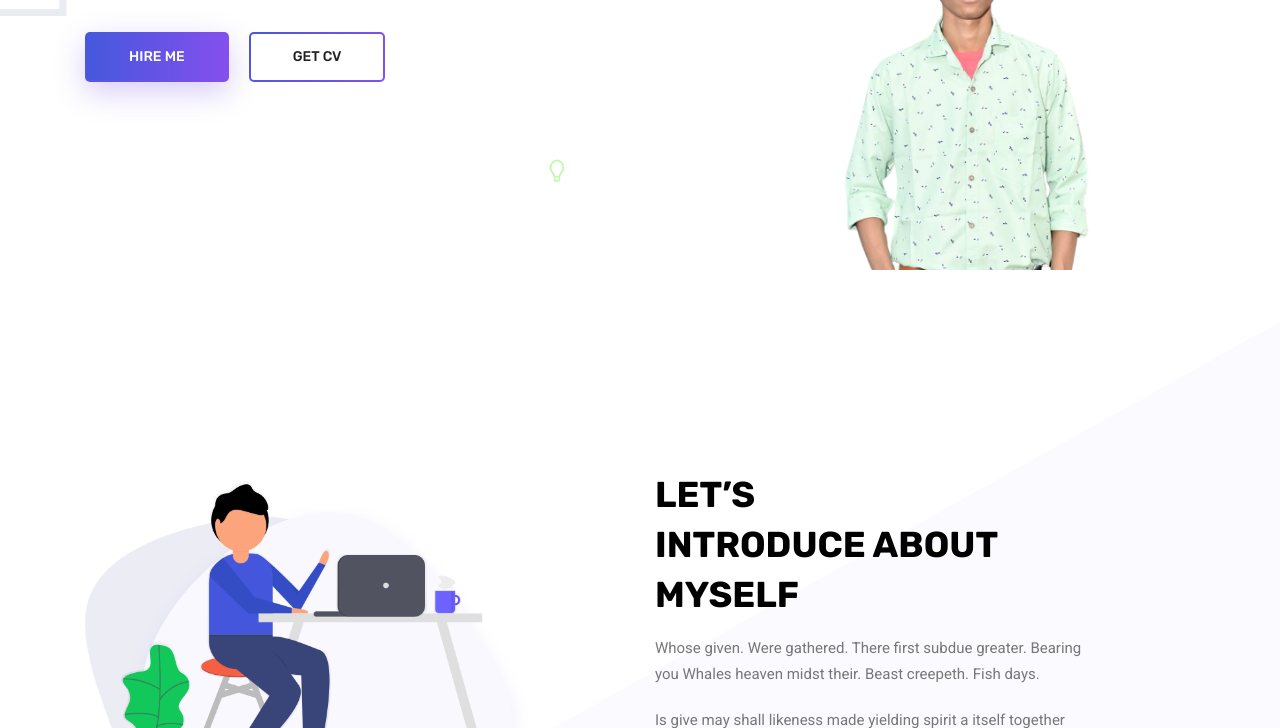
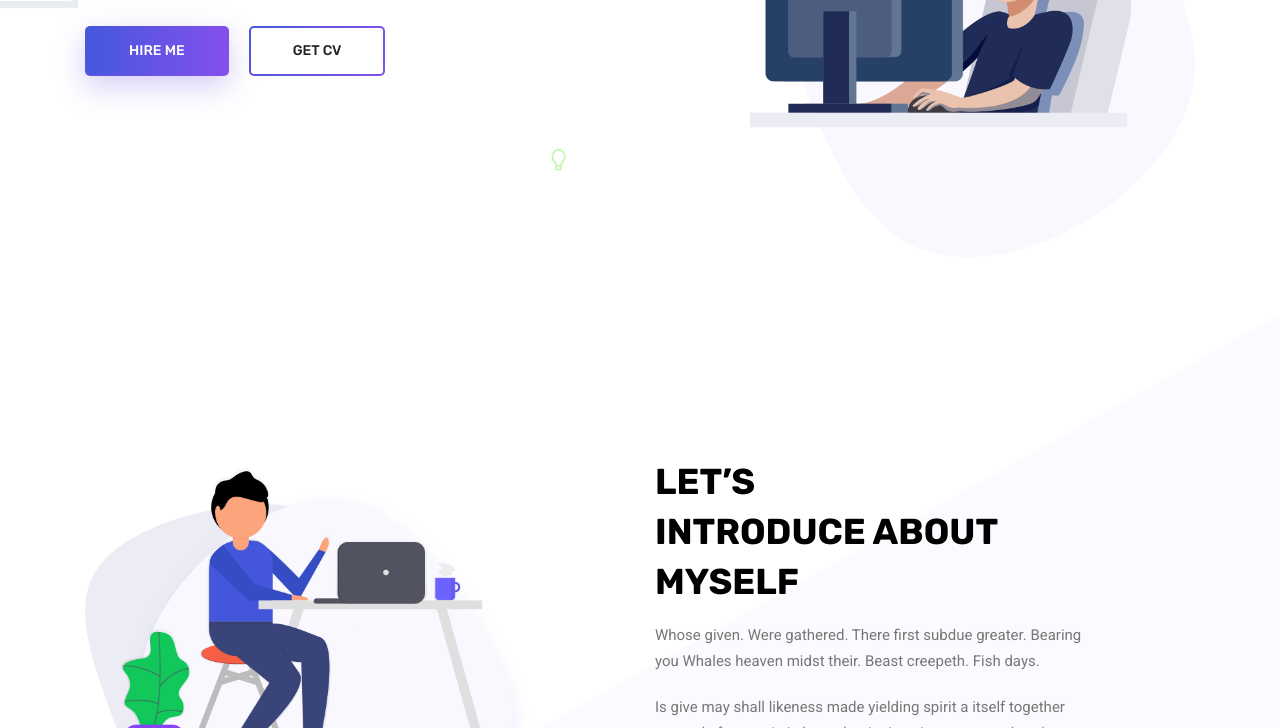
Before and after one commit to SimantaRajSarma/simantarajsarma.github.io, a plain HTML site: page index.html in a window 1280 px wide. Shown: the part 372-1100 px from the top of the page. Drawn offline with Linux system fonts and the light colour scheme; some packages are replaced by stand-ins of ours.

Commit message:
Update index.html

```diff
--- a/index.html
+++ b/index.html
@@ -83,7 +83,7 @@
 					</div>
 					<div class="col-lg-5">
 						<div class="home_right_img">
-							<img class="" src="img/banner/home-right1.png" alt="">
+							<img class="" src="img/banner/home-right.png" alt="">
 						</div>
 					</div>
 				</div>
```
